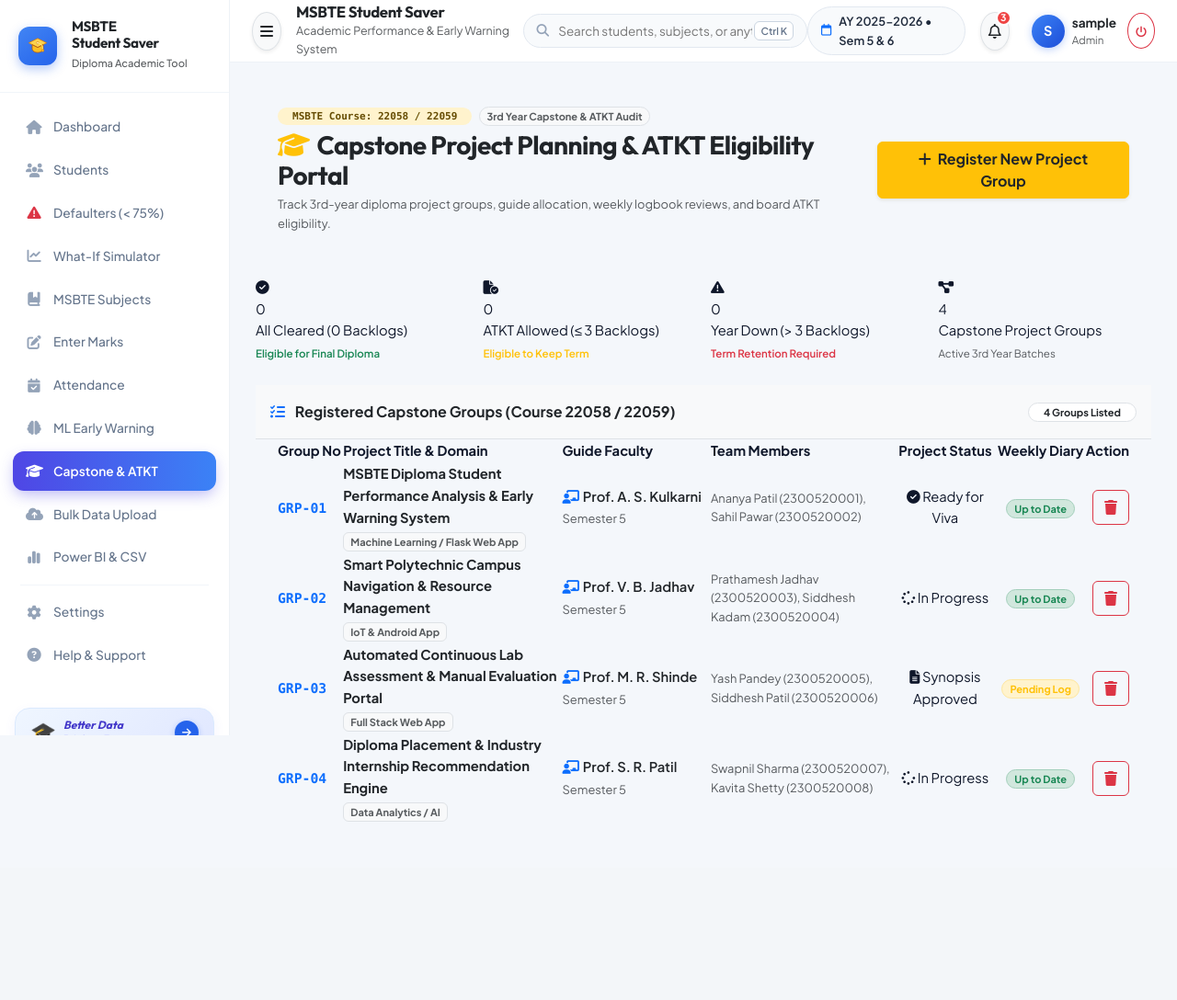
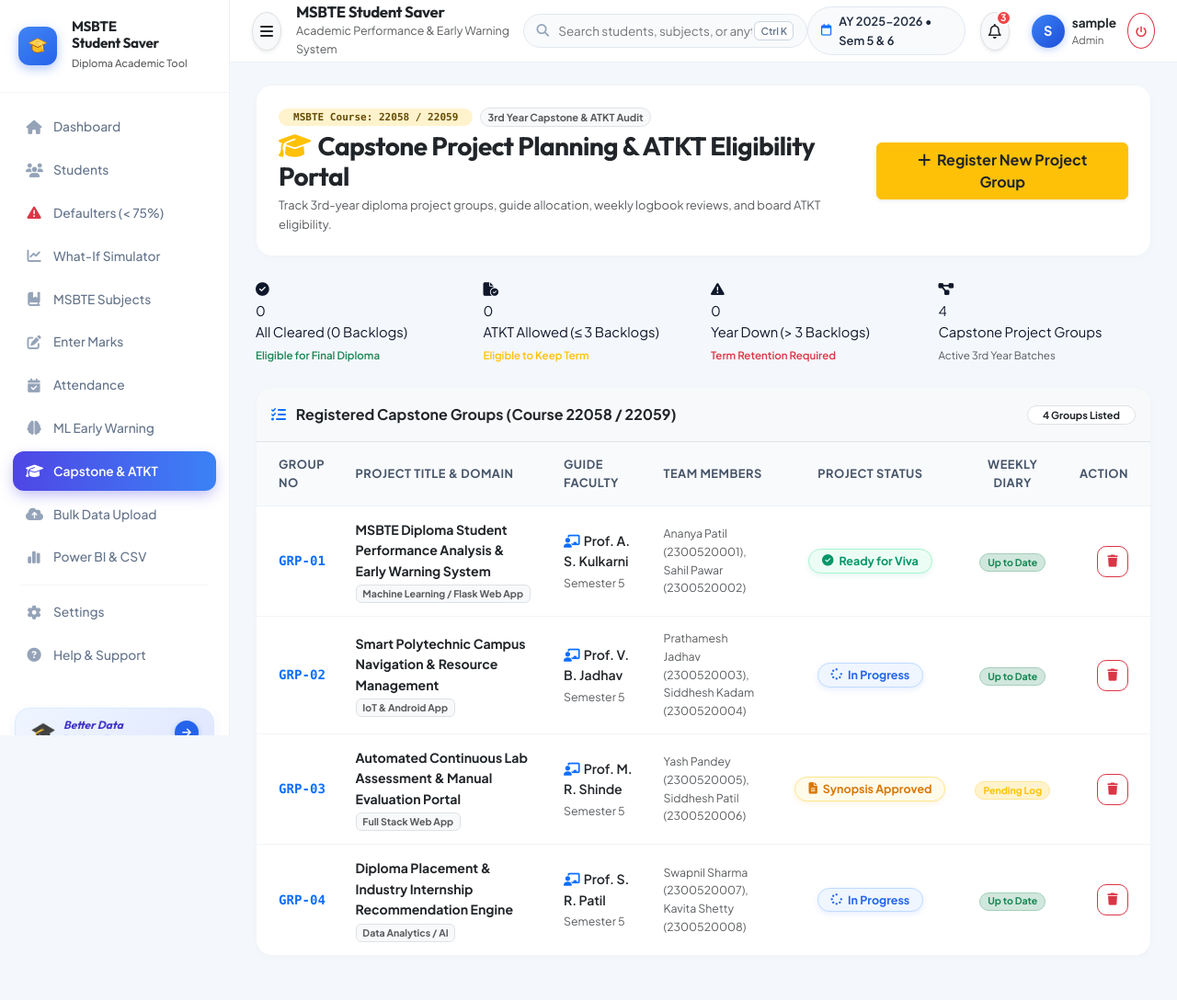
Before and after one commit to ShubhAm-2047-V/MSBTE-Student-Saver, a Flask app: page /capstone-projects in a window 1280 px wide. Shown: the whole page at 92% size. Before the commit the page ends 894 px from the top, so only its background shows below. Run offline with Flask 3, Linux system fonts and the light colour scheme; the visitor is signed in with stand-in values (Sample User, id 1); data comes from the database, SQL or seed files in the repository; data that the repository does not hold is empty.

Commit message:
Restore table badge-pill bubbles and modern table action styles

```diff
--- a/static/css/style.css
+++ b/static/css/style.css
@@ -699,6 +699,151 @@ h1, h2, h3, h4, h5, h6 {
     font-size: 0.76rem;
 }
 
+/* ===================================================================
+   BUBBLE PILLS & BADGE STYLES (.badge-pill, .badge-backlog, etc.)
+   =================================================================== */
+.badge-pill {
+    display: inline-flex;
+    align-items: center;
+    gap: 6px;
+    padding: 6px 14px;
+    border-radius: 999px;
+    font-size: 0.78rem;
+    font-weight: 700;
+    line-height: 1;
+    transition: all 0.2s cubic-bezier(0.16, 1, 0.3, 1);
+    white-space: nowrap;
+    border: 1.5px solid transparent;
+    text-decoration: none;
+}
+
+.badge-pill:hover {
+    transform: translateY(-1px);
+}
+
+.badge-pill-success {
+    background-color: #ecfdf5;
+    color: #059669;
+    border-color: #a7f3d0;
+    box-shadow: 0 2px 6px rgba(16, 185, 129, 0.12);
+}
+
+.badge-pill-primary {
+    background-color: #eff6ff;
+    color: #2563eb;
+    border-color: #bfdbfe;
+    box-shadow: 0 2px 6px rgba(37, 99, 235, 0.12);
+}
+
+.badge-pill-info {
+    background-color: #ecfeff;
+    color: #0891b2;
+    border-color: #a5f3fc;
+    box-shadow: 0 2px 6px rgba(6, 182, 212, 0.12);
+}
+
+.badge-pill-warning {
+    background-color: #fffbeb;
+    color: #d97706;
+    border-color: #fde68a;
+    box-shadow: 0 2px 6px rgba(245, 158, 11, 0.12);
+}
+
+.badge-pill-danger {
+    background-color: #fef2f2;
+    color: #dc2626;
+    border-color: #fecaca;
+    box-shadow: 0 2px 6px rgba(239, 68, 68, 0.12);
+}
+
+.badge-pill-secondary {
+    background-color: #f1f5f9;
+    color: #64748b;
+    border-color: #e2e8f0;
+}
+
+.badge-backlog {
+    display: inline-flex;
+    align-items: center;
+    gap: 4px;
+    padding: 4px 10px;
+    border-radius: 999px;
+    font-size: 0.72rem;
+    font-weight: 700;
+    background-color: #0f172a;
+    color: #ffffff;
+    box-shadow: 0 2px 6px rgba(15, 23, 42, 0.18);
+    transition: all 0.2s ease;
+    text-decoration: none;
+}
+
+.badge-backlog:hover {
+    background-color: #dc2626;
+    color: #ffffff;
+    transform: translateY(-1px);
+}
+
+/* Modern Card Clean */
+.card-clean {
+    background: #ffffff;
+    border-radius: 18px;
+    border: 1px solid #f1f5f9;
+    box-shadow: 0 2px 10px rgba(15, 23, 42, 0.02);
+}
+
+/* Modern Table */
+.table-modern {
+    width: 100%;
+    border-collapse: separate;
+    border-spacing: 0;
+}
+
+.table-modern th {
+    background-color: #f8fafc;
+    color: #475569;
+    font-weight: 700;
+    font-size: 0.8rem;
+    text-transform: uppercase;
+    letter-spacing: 0.04em;
+    padding: 14px 16px;
+    border-bottom: 1px solid #eef2f6;
+}
+
+.table-modern td {
+    padding: 14px 16px;
+    vertical-align: middle;
+    border-bottom: 1px solid #f1f5f9;
+    font-size: 0.88rem;
+    background-color: #ffffff;
+    transition: background-color 0.15s ease;
+}
+
+.table-modern tr:hover td {
+    background-color: #f8fafc;
+}
+
+.table-modern tr:last-child td {
+    border-bottom: none;
+}
+
+/* Action Icon Buttons */
+.btn-icon {
+    width: 34px;
+    height: 34px;
+    border-radius: 10px;
+    display: inline-flex;
+    align-items: center;
+    justify-content: center;
+    padding: 0;
+    font-size: 0.82rem;
+    transition: all 0.2s ease;
+}
+
+.btn-icon:hover {
+    transform: translateY(-2px);
+    box-shadow: 0 3px 8px rgba(0, 0, 0, 0.08);
+}
+
 @media (max-width: 991px) {
     #sidebar-wrapper {
         position: fixed;
```
